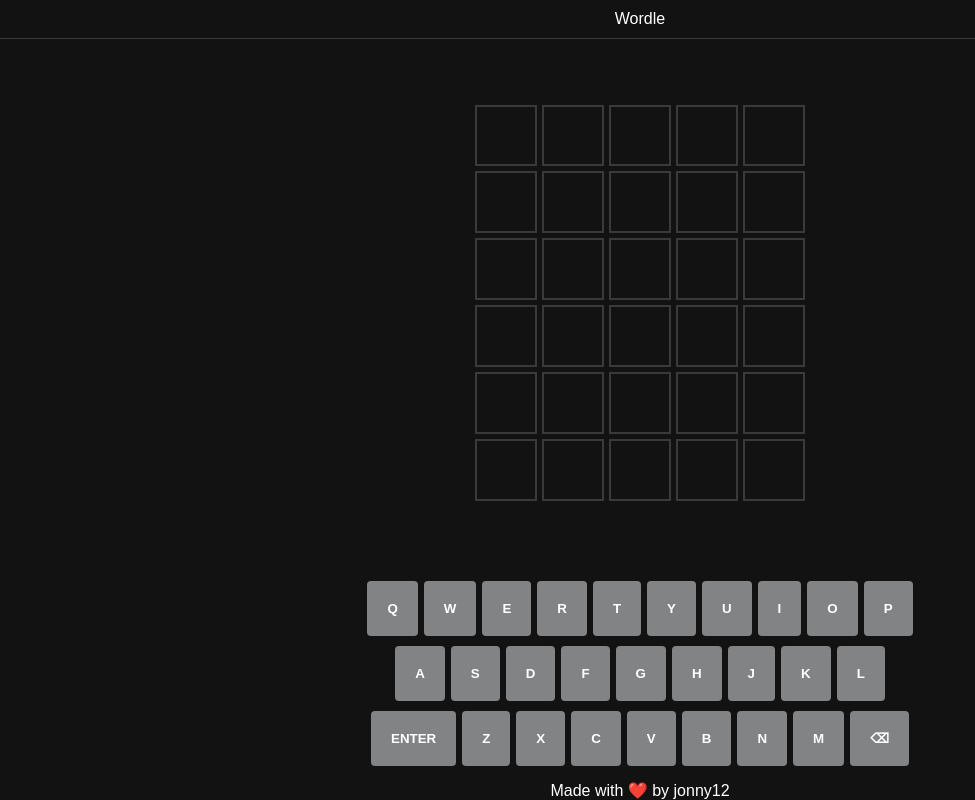
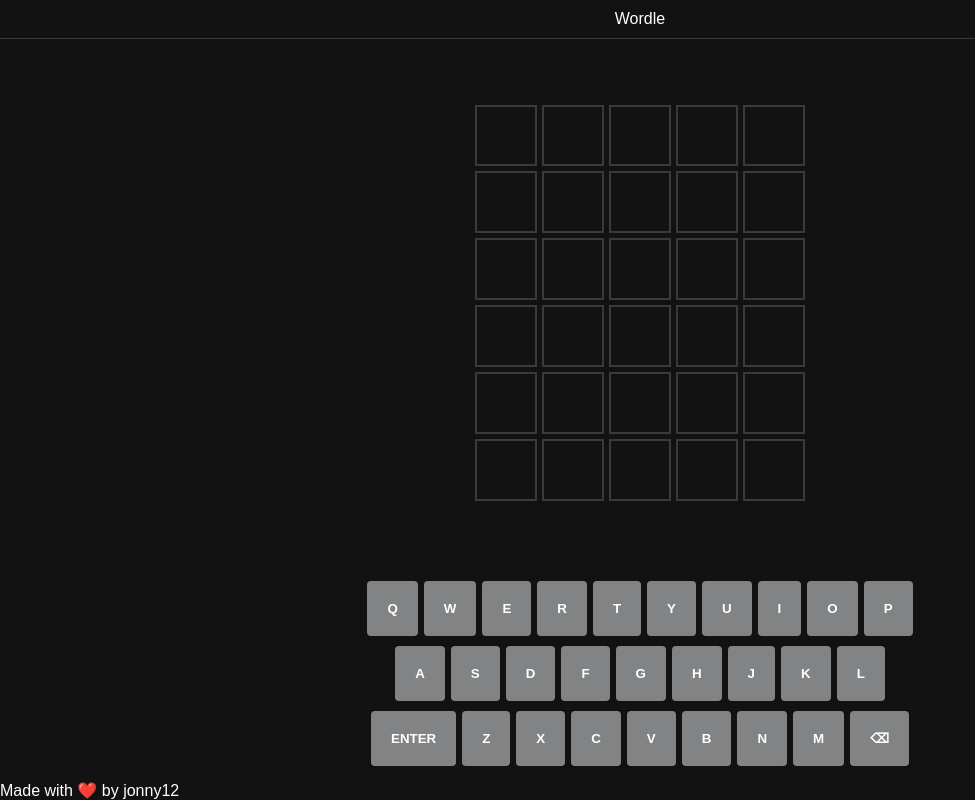
Before and after one commit to jonny489/wordle-project, a plain HTML site: page index.html in a window 1280 px wide. Shown: the whole page, without its empty margins (0-975 px from the left). Drawn offline with Linux system fonts and the light colour scheme.

Commit message:
updated style

```diff
--- a/style.css
+++ b/style.css
@@ -1,14 +1,14 @@
-/* Basic Setup */
 body {
     font-family: Arial, sans-serif;
     background-color: #121213;
     color: white;
+
+    /* --- NEW STYLES --- */
     display: flex;
     flex-direction: column;
-    align-items: center;
-    justify-content: space-between;
-    height: 100vh;
-    margin: 0;
+    height: 100vh; /* vh stands for "viewport height" */
+    margin: 0; /* Remove default browser margin */
+    justify-content: space-between; /* This helps distribute space */
 }
 
 header {
```
